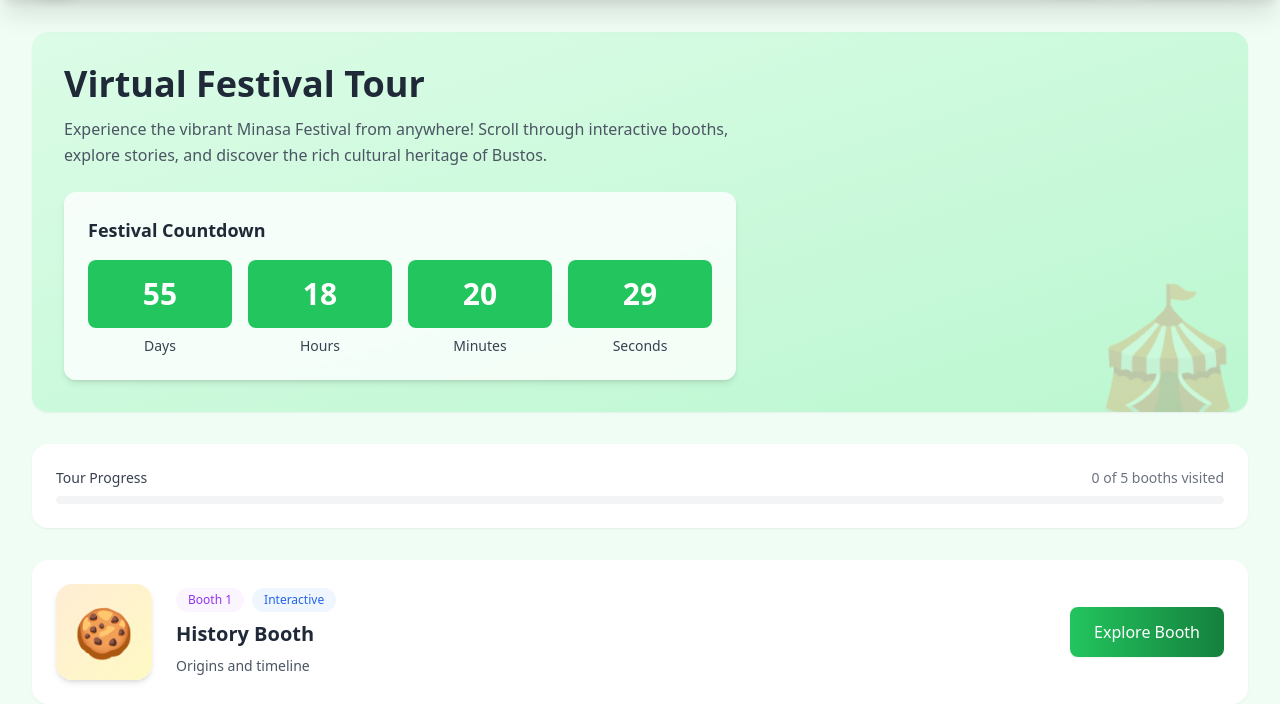
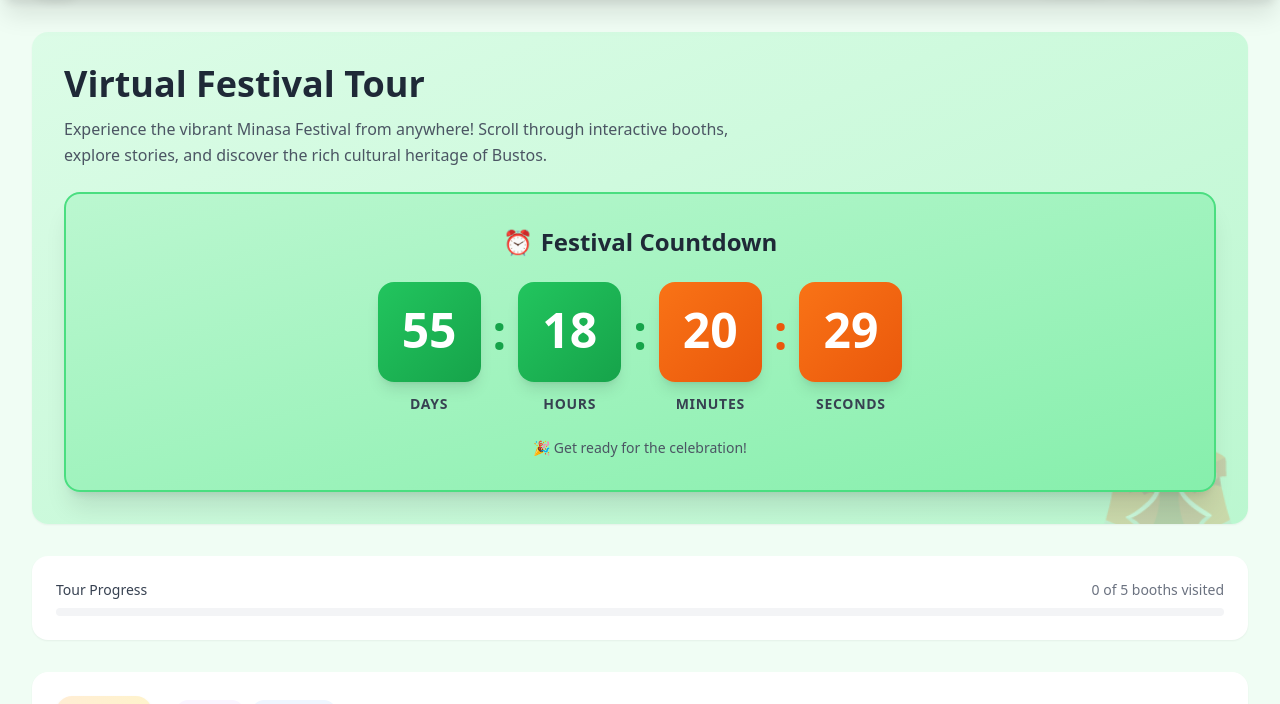
Before and after one commit to kbrbs/project, a Django app: page /festival-tour/ in a window 1280 px wide. Shown: the part 64-768 px from the top of the page. Run offline with Django 4.2, Linux system fonts and the light colour scheme; a user stored in the database is signed in; data comes from the database, SQL or seed files in the repository; both versions use the stored data as it was after the commit; data that the repository does not hold is empty; some libraries are stand-ins or nearby versions.

Commit message:
countdown

```diff
--- a/core/templates/core/festival_tour.html
+++ b/core/templates/core/festival_tour.html
@@ -9,33 +9,56 @@
 
     <!-- Countdown Timer -->
     <div id="countdown-container" class="hidden">
-      <div class="bg-white bg-opacity-80 backdrop-blur-sm rounded-xl p-6 shadow-md max-w-2xl">
-        <h2 class="text-lg font-semibold text-gray-800 mb-4">Festival Countdown</h2>
-        <div id="countdown-timer" class="grid grid-cols-4 gap-4">
+      <div class="bg-gradient-to-br from-green-200 to-green-300 backdrop-blur-sm rounded-2xl p-8 shadow-xl border-2 border-green-400">
+        <div class="flex items-center justify-center gap-2 mb-6">
+          <span class="text-2xl">⏰</span>
+          <h2 class="text-2xl font-black text-gray-800">Festival Countdown</h2>
+        </div>
+        <div id="countdown-timer" class="flex items-center justify-center gap-3">
+          <!-- Days -->
           <div class="text-center">
-            <div class="bg-green-500 text-white rounded-lg p-4 mb-2">
-              <div id="days" class="text-3xl font-bold">00</div>
+            <div class="bg-gradient-to-br from-green-500 to-green-600 text-white rounded-2xl p-6 shadow-lg min-w-[100px]">
+              <div id="days" class="text-5xl font-black mb-1">00</div>
             </div>
-            <div class="text-sm font-medium text-gray-700">Days</div>
+            <div class="text-sm font-bold text-gray-700 mt-3 uppercase tracking-wider">Days</div>
           </div>
+
+          <!-- Colon Separator -->
+          <div class="text-5xl font-black text-green-600 pb-8">:</div>
+
+          <!-- Hours -->
           <div class="text-center">
-            <div class="bg-green-500 text-white rounded-lg p-4 mb-2">
-              <div id="hours" class="text-3xl font-bold">00</div>
+            <div class="bg-gradient-to-br from-green-500 to-green-600 text-white rounded-2xl p-6 shadow-lg min-w-[100px]">
+              <div id="hours" class="text-5xl font-black mb-1">00</div>
             </div>
-            <div class="text-sm font-medium text-gray-700">Hours</div>
+            <div class="text-sm font-bold text-gray-700 mt-3 uppercase tracking-wider">Hours</div>
           </div>
+
+          <!-- Colon Separator -->
+          <div class="text-5xl font-black text-green-600 pb-8">:</div>
+
+          <!-- Minutes -->
           <div class="text-center">
-            <div class="bg-green-500 text-white rounded-lg p-4 mb-2">
-              <div id="minutes" class="text-3xl font-bold">00</div>
+            <div class="bg-gradient-to-br from-orange-500 to-orange-600 text-white rounded-2xl p-6 shadow-lg min-w-[100px]">
+              <div id="minutes" class="text-5xl font-black mb-1">00</div>
             </div>
-            <div class="text-sm font-medium text-gray-700">Minutes</div>
+            <div class="text-sm font-bold text-gray-700 mt-3 uppercase tracking-wider">Minutes</div>
           </div>
+
+          <!-- Colon Separator -->
+          <div class="text-5xl font-black text-orange-600 pb-8">:</div>
+
+          <!-- Seconds -->
           <div class="text-center">
-            <div class="bg-green-500 text-white rounded-lg p-4 mb-2">
-              <div id="seconds" class="text-3xl font-bold">00</div>
+            <div class="bg-gradient-to-br from-orange-500 to-orange-600 text-white rounded-2xl p-6 shadow-lg min-w-[100px]">
+              <div id="seconds" class="text-5xl font-black mb-1">00</div>
             </div>
-            <div class="text-sm font-medium text-gray-700">Seconds</div>
+            <div class="text-sm font-bold text-gray-700 mt-3 uppercase tracking-wider">Seconds</div>
           </div>
+        </div>
+
+        <div class="text-center mt-6">
+          <p class="text-sm text-gray-600 font-medium">🎉 Get ready for the celebration!</p>
         </div>
       </div>
     </div>
```
Also changed, not shown: core/templates/core/home.html (+6 -4 lines), db.sqlite3.
